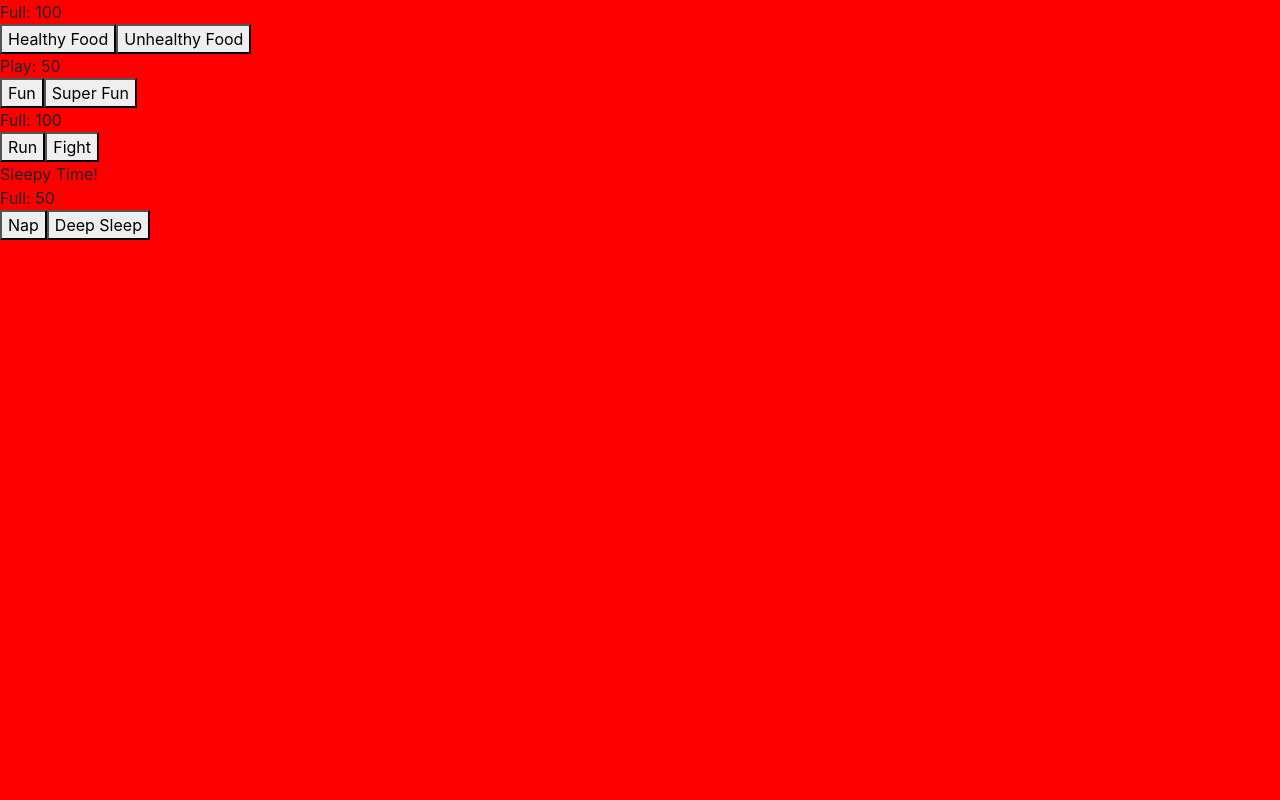
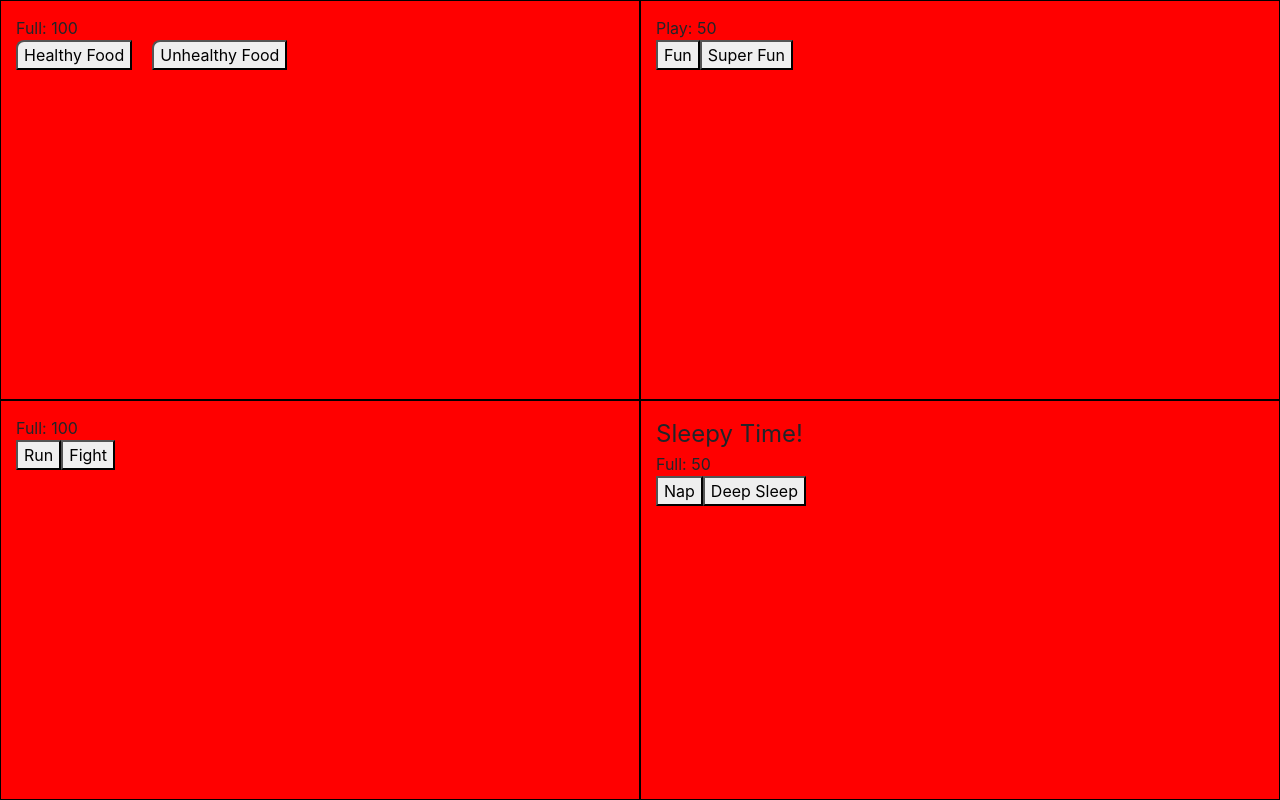
Before and after one commit to Dev-Davis/tamagotchi, a website built with webpack: page src/index.html in a window 1280 px wide. Built offline with nearby package versions, Linux system fonts and the light colour scheme.

Commit message:
working scss

```diff
--- a/src/styles/main.scss
+++ b/src/styles/main.scss
@@ -4,3 +4,56 @@
 body {
   background-color: red;
 }
+
+#eat {
+  position: absolute;
+  top: 0;
+  left: 0;
+  right: 50%;
+  bottom: 50%;
+  background: red;
+  border: solid 1px black;
+  padding: 15px;
+}
+
+#play {
+  position: absolute;
+  top: 0;
+  left: 50%;
+  right: 0;
+  bottom: 50%;
+  background: red;
+  border: solid 1px black;
+  padding: 15px;
+}
+
+#fight {
+  position: absolute;
+  top: 50%;
+  left: 0;
+  right: 50%;
+  bottom: 0;
+  background: red;
+  border: solid 1px black;
+  padding: 15px;
+}
+
+#sleep {
+  position: absolute;
+  top: 50%;
+  left: 50%;
+  right: 0;
+  bottom: 0;
+  background: red;
+  border: solid 1px black;
+  padding: 15px;
+}
+
+.displayName {
+  font-size: 24px;
+}
+
+#healthyBtn, #unhealthyBtn {
+  border-top-left-radius: 8px;
+  margin-right: 20px;
+}
```
